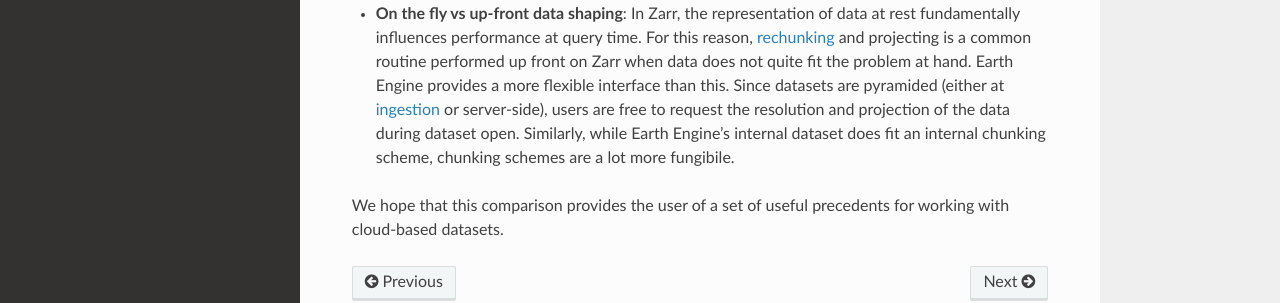
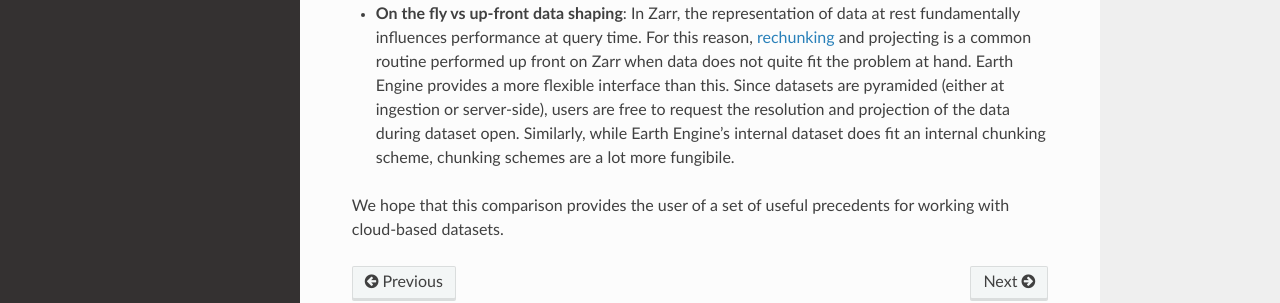
Before and after one commit to google/Xee, a Sphinx documentation site: the page built from docs/why-xee.md, in a window 1280 px wide and 900 px high, scrolled down 1157 px. Shown: the part 469-772 px from the top of the window. Built offline with Sphinx 7.4.7 and the Read the Docs theme 3.1.0, drawn with Linux system fonts in a browser that asks for light colours; the version number could not be read and is left out; part of the change alters nothing that is shown.

```diff
--- a/docs/why-xee.md
+++ b/docs/why-xee.md
@@ -74,10 +74,11 @@ Differences:
   [rechunking](https://xarray-beam.readthedocs.io/en/latest/rechunking.html) and
   projecting is a common routine performed up front on Zarr when data does not
   quite fit the problem at hand. Earth Engine provides a more flexible interface
-  than this. Since datasets are pyramided (either at [ingestion](https://developers.google.com/earth-engine/help_collection_criteria) or server-side), users are free to request the
-  resolution and projection of the data during dataset open. Similarly, while
-  Earth Engine's internal dataset does fit an internal chunking scheme, chunking
-  schemes are a lot more fungibile.
+  than this. Since datasets are pyramided (either at ingestion or server-side),
+  users are free to request the resolution and projection of the data
+  during dataset open. Similarly, while Earth Engine's internal dataset
+  does fit an internal chunking scheme, chunking schemes are a lot more
+  fungibile.
 
 We hope that this comparison provides the user of a set of useful precedents
 for working with cloud-based datasets.
```
